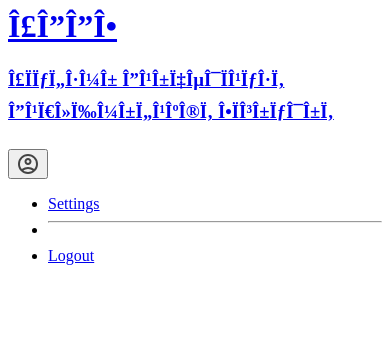
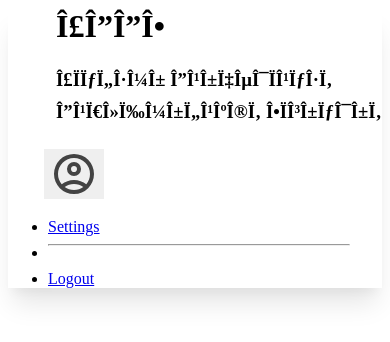
Before and after one commit to F1l14/Web-Design-2024, a PHP site: page /Web-Design-2024/header.html in a window 390 px wide. Shown: the top 342 px of the page. Run offline with PHP 8.4, Linux system fonts and the light colour scheme; data that the repository does not hold is empty.

Commit message:
responsiveness in header

```diff
--- a/css/header.css
+++ b/css/header.css
@@ -2,11 +2,11 @@
 
 
 .header {
-    height: 14%;
-    position: sticky;
-    z-index: 1;
-    display: flex;
-    width: 100%;
+    /* height: 14%; */
+    /* position: sticky; */
+    /* z-index: 1; */
+    /* display: flex; */
+    /* width: 100%; */
     background-color: #ffffff;
     box-shadow: rgba(0, 0, 0, 0.1) 0px 20px 25px -5px, rgba(0, 0, 0, 0.04) 0px 10px 10px -5px;
 }
@@ -20,7 +20,7 @@
     padding-left: 3rem;
 }
 
-.header h1 {
+/* .header h1 {
     display: block;
     width: max-content;
     font-size: 8vh;
@@ -30,7 +30,7 @@
     display: block;
     width: max-content;
     font-size: 2vh;
-}
+} */
 
 
 
@@ -76,11 +76,11 @@
 }
 
 #circle{
-    height: 4rem;
+    height: 3rem;
     transition: height 0.1s ease-in;
 }
 #circle:hover{
-    height:4.2rem;
+    height:3.2rem;
 }
 #circle:active{
     filter: drop-shadow(0px 3px 2px rgb(0 0 0 / 0.4));
--- a/header.html
+++ b/header.html
@@ -1,19 +1,19 @@
-<header id="header" class="justify-content-between header">
-    <div id="websiteTitle">
-        <a title="Homepage" href="https://localhost/Web-Design-2024/">
-            <h1>ΣΔΔΕ</h1>
-            <h3>Σύστημα Διαχείρισης Διπλωματικής Εργασίας</h3>
+<header id="header" class="d-flex justify-content-between align-items-center px-3 py-2 header">
+    <link rel="stylesheet" href="/Web-Design-2024/css/header.css">
+    <div id="websiteTitle" class="d-flex flex-column text-center text-md-start">
+        <a title="Homepage" href="https://localhost/Web-Design-2024/" class="text-decoration-none">
+            <h1 class="mb-0">ΣΔΔΕ</h1>
+            <h3 class="mt-1 fs-6 fs-md-5">Σύστημα Διαχείρισης Διπλωματικής Εργασίας</h3>
         </a>
     </div>
-    <div id="userHeader" class="align-content-center align-text-">
+    <div id="userHeader" class="d-flex align-items-center">
         <div class="dropdown">
             <div id="user"></div>
-            <button id="accountButton" class="btn" type="button" data-bs-toggle="dropdown"
-                aria-expanded="false">
-                <img  id="circle" src="/Web-Design-2024/icons/accountCircle.svg" />
+            <button id="accountButton" class="btn" type="button" data-bs-toggle="dropdown" aria="false">
+                <img id="circle" src="/Web-Design-2024/icons/accountCircle.svg" alt="User Icon"/>
             </button>
-            <ul id="dropdown-menu" class="dropdown-menu">
-                <li >
+            <ul id="dropdown-menu" class="dropdown-menu dropdown-menu-end">
+                <li>
                     <a id="settings" class="dropdown-item" href="#">Settings</a>
                 </li>
                 <li>
@@ -24,5 +24,6 @@
                 </li>
             </ul>
         </div>
+    </div>
     <script defer src="/Web-Design-2024/js/getUser.js"></script>
 </header>
```
Also changed, not shown: headerIndex.html (+5 -5 lines).
